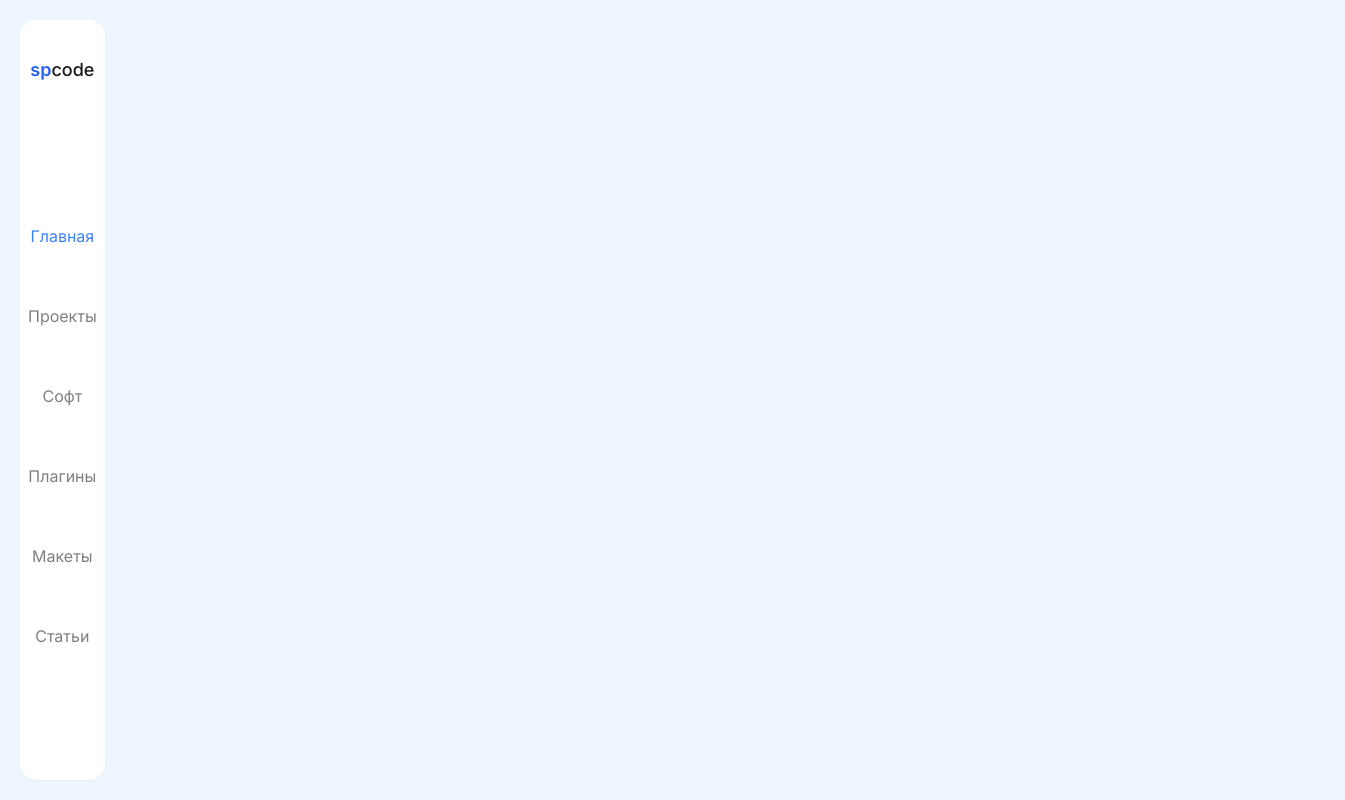
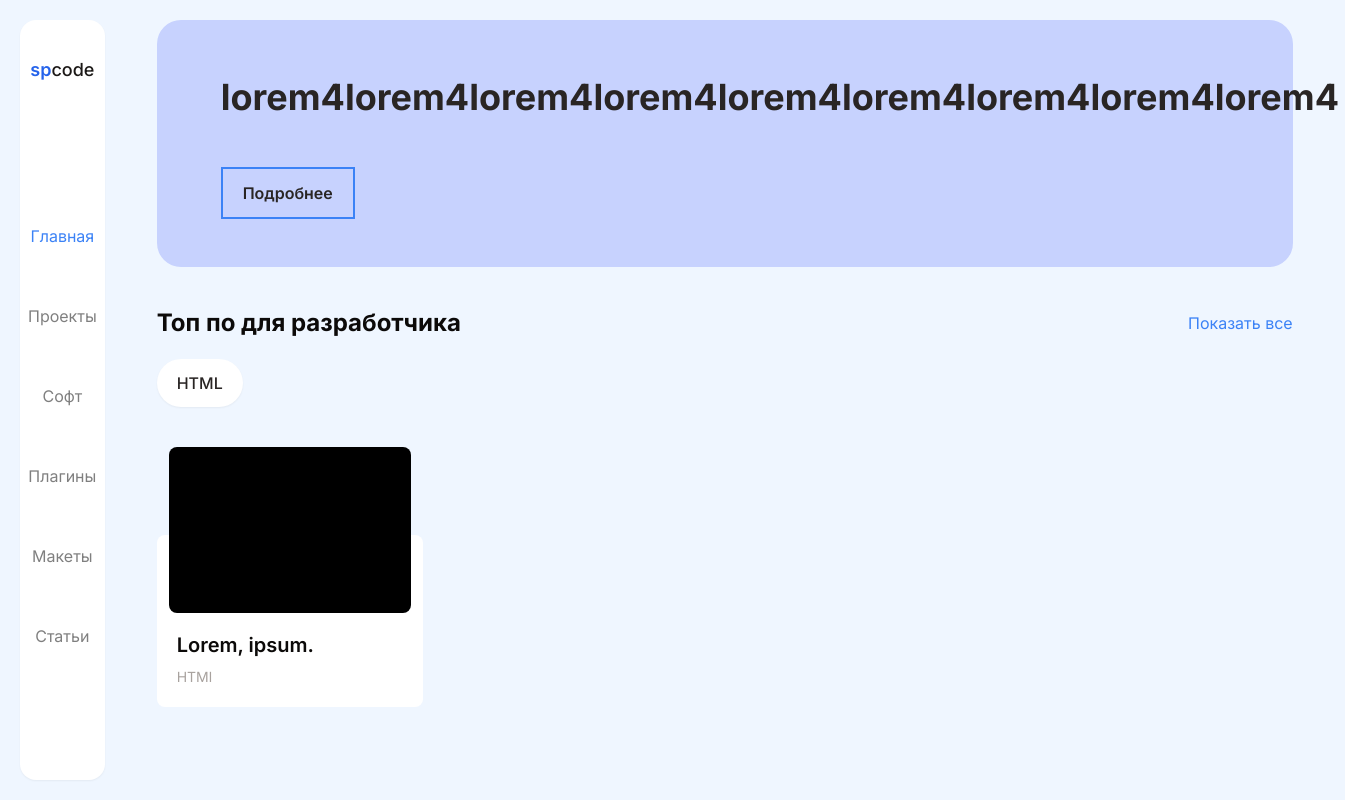
Before and after one commit to MGEBRAT/sp-code, a Next.js app: page / in a window 1280 px wide. Shown: the whole page, 1345 px wide, since content can reach past the window. Built offline with nearby package versions, Linux system fonts and the light colour scheme.

Commit message:
мы сделали контент и сдлелали колумны которые у нас не работают

```diff
--- a/src/app/page.jsx
+++ b/src/app/page.jsx
@@ -1,9 +1,13 @@
+import Banner from "@/components/Banner/Banner";
 import Image from "next/image";
+import DataBanner from "@/collections/TestData";
+import Soft from "@/components/Soft/Soft";
 
 export default function Home() {
   return (
     <>
-
+      <Banner getData={DataBanner} />
+      <Soft getPost={''} getCategory={''} />
     </>
   );
 }
--- /dev/null
+++ b/src/collections/TestData.jsx
@@ -0,0 +1,6 @@
+const DataBanner = {
+    title: 'lorem4lorem4lorem4lorem4lorem4lorem4lorem4lorem4lorem4',
+    slug: 'sluslugslugslugslugslugslugslugslugslugslugslugslugg',
+};
+
+export default DataBanner;
--- /dev/null
+++ b/src/components/Banner/Banner.jsx
@@ -0,0 +1,21 @@
+import Link from 'next/link'
+import React from 'react'
+
+const Banner = ({ getData }) => {
+  return (
+    <section className='w-full ' id='banner'>
+      <div className="container mx-auto">
+        <div className='w-full rounded-3xl px-16 py-12 bg-indigo-200 flex flex-col gap-10'>
+            <h2 className="text-sone-950 text-4xl leading-relaxed font-bold max-w-[40%]">{getData.title}</h2>
+            <ul className="flex items-center gap-3">
+              <li className="inline-flex">
+                <Link href={'/articles/' + getData.slug } className='py-3 px-5 border-2 border-blue-500 font-semibold  rounedd-full hover:bg-blue-500 hover:text-white transition-all '>Подробнее</Link>
+              </li>
+            </ul>
+        </div>
+      </div>
+    </section>
+  )
+}
+
+export default Banner
--- /dev/null
+++ b/src/components/Cards/Cards.jsx
@@ -0,0 +1,22 @@
+import Link from 'next/link';
+import React from 'react'
+
+const Cards = ({getData, cols = 4}) => {
+    //чел колс измени в кол ;(cols)
+  return (
+    <div className={`w-full py-5 grid grid-cols-1 sm:grid-cols-2 md:grid-cols-4 gap-6`}>
+      <article className="w-full h-full pt-[88px] relative">
+        <div className='absolute top-0 left-1/2 -translate-x-1/2 w-[calc(100%_-_24px)] h-[166px] rounded-lg bg-black'></div>
+        <div className="w-full bg-white rounded-lg pt-24 pr-5 pb-5 pl-5 flex flex-col gap-2 shadow-sm shadow-blue-50">
+         <Link href={'/'} className='inline-flex'>
+            <h3 className="text-xl text-stone-950 font-semibold">Lorem, ipsum.</h3>
+        </Link>
+            <span className="text-stone-400 text-sm">HTMl</span>
+        </div>
+      </article>
+
+    </div>
+  );
+}
+
+export default Cards
--- /dev/null
+++ b/src/components/Category/Category.jsx
@@ -0,0 +1,14 @@
+import Link from 'next/link'
+import React from 'react'
+
+const Category = ({getCategory}) => {
+  return (
+    <ul className='w-full flex gap-4 py-5'>
+        <li className='inline-flex'>
+            <Link href={'/'} className='py-3 px-5 bg-white rounded-full font-medium shadow-sm'>HTML</Link>
+        </li>
+    </ul>
+  )
+}
+
+export default Category
--- /dev/null
+++ b/src/components/Soft/Soft.jsx
@@ -0,0 +1,21 @@
+import Link from 'next/link'
+import React from 'react'
+import Category from '../Category/Category'
+import Cards from '../Cards/Cards'
+
+const Soft = ({getPost, getCategory}) => {
+  return (
+    <section className='w-full py-10'>
+       <div className="container mx-auto">
+        <div className='w-full flex items-center justify-between '>
+            <h2 className="text-stone-950 text-2xl font-bold">Топ по для разработчика</h2>
+            <Link href={'/soft'} className='text-blue-500'> Показать все</Link>
+        </div>
+        <Category getCategory={getCategory} />
+        <Cards gerData={getPost} />
+       </div>
+    </section>
+  )
+}
+
+export default Soft
--- a/tailwind.config.js
+++ b/tailwind.config.js
@@ -10,7 +10,7 @@ module.exports = {
       center: true,
       padding: '2rem',
       screen: {
-        '2xl': '1200px'
+        'xl': '1440px'
       },
     },
     screen: {
```
